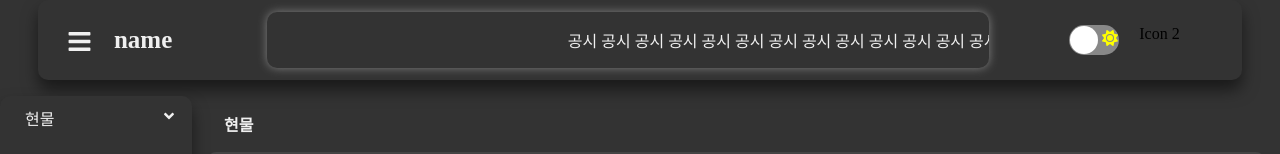
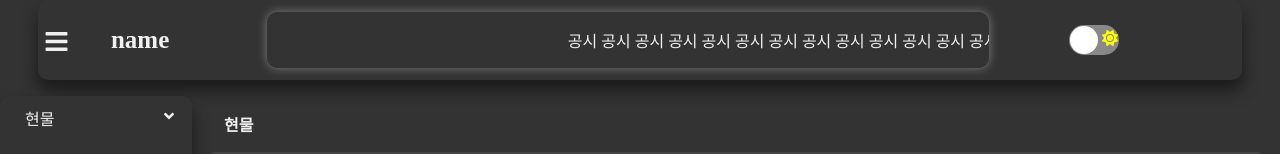
Before and after one commit to deenuit113/Tradin, a Next.js app in the folder coin/: page /spot in a window 1280 px wide. Shown: the top 154 px of the page. Built offline with nearby package versions, Linux system fonts and the light colour scheme.

Commit message:
Design: modify header design

```diff
--- a/coin/src/components/commons/header.styles.tsx
+++ b/coin/src/components/commons/header.styles.tsx
@@ -22,18 +22,27 @@ export const Left = styled.div`
     display: flex;
     align-items: center;
     align-text: center;
-    justify-content: center;
+    justify-content: space-between;
 `;
 
 export const Title = styled.h1<{ darkMode: boolean }>`
     cursor: pointer;
     font-size: 25px;
     color: ${({ darkMode }) => (darkMode ? '#333' : '#f0f0f0')};
+
+    @media all and (min-width:359px) and (max-width: 799px) {
+        font-size: 15px;
+    }
 `;
 
 export const Center = styled.div`
     width: 60%;
     text-align: center;
+
+    @media all and (min-width:359px) and (max-width: 799px) {
+        width: 58%;
+        margin-left: 20px;
+    }
 `;
 
 export const Marquee = styled.div<{ darkMode: boolean }>`
@@ -64,6 +73,10 @@ export const Right = styled.div`
     width: 15%;
     display: flex;
     align-items: center;
+    @media all and (min-width:359px) and (max-width: 799px) {
+        width: 10%;
+        margin-right: 20px;
+    }
 `;
 
 export const IconList = styled.ul`
@@ -84,7 +97,7 @@ export const ToggleButton = styled.button<{ darkMode: boolean }>`
     border: none;
     font-size: 25px;
     cursor: pointer;
-    margin-right: 1rem;
+    margin-right: 10px;
     padding-top: 10px;
 
     .Fabars{
--- a/coin/src/components/commons/header.tsx
+++ b/coin/src/components/commons/header.tsx
@@ -80,7 +80,6 @@ export default function Header(): JSX.Element {
                             role="switch"
                         />
                     </S.IconListItem>
-                    <S.IconListItem>Icon 2</S.IconListItem>
                 </S.IconList>
             </S.Right>
         </S.HeaderContainer>
```
